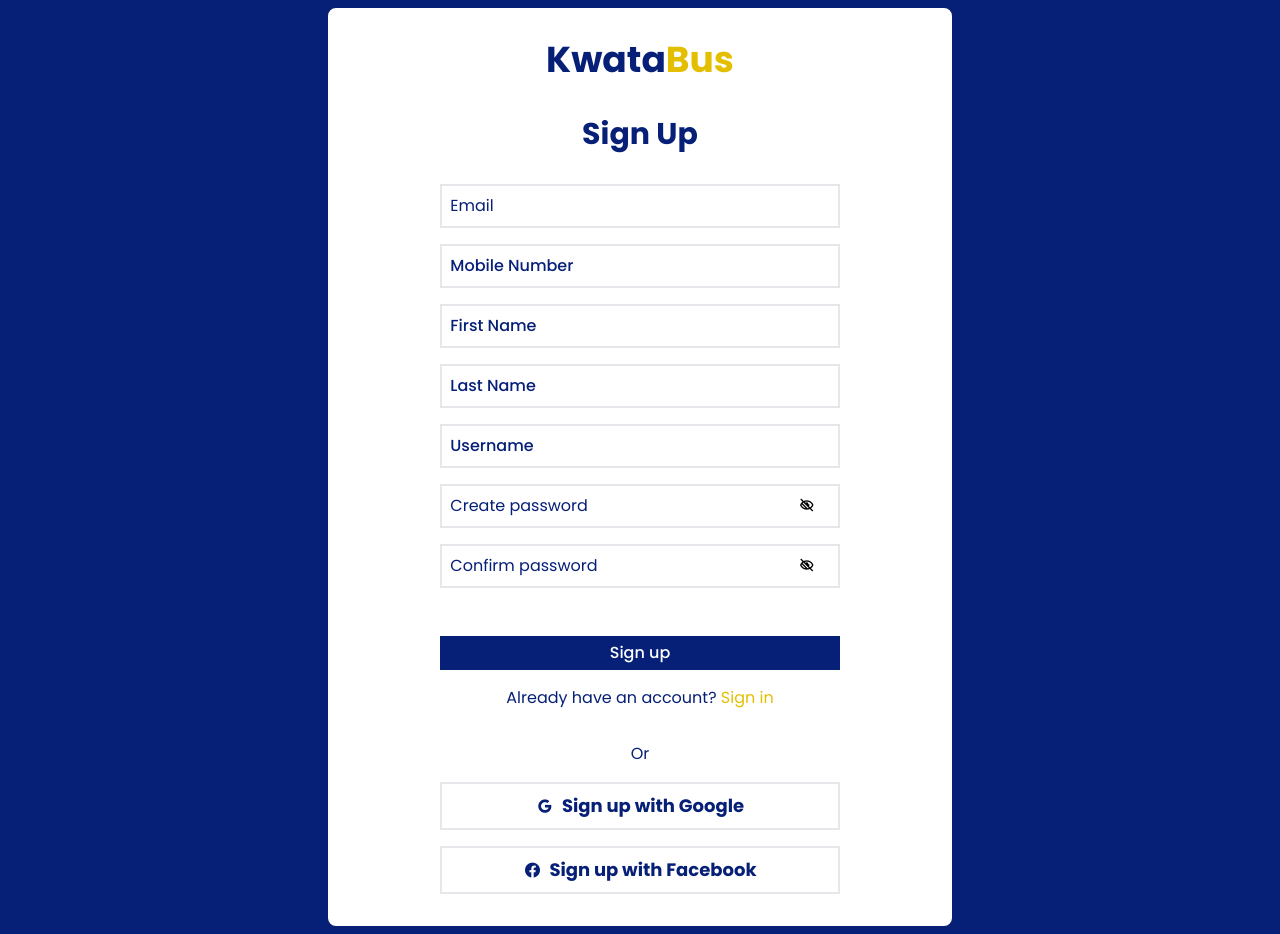
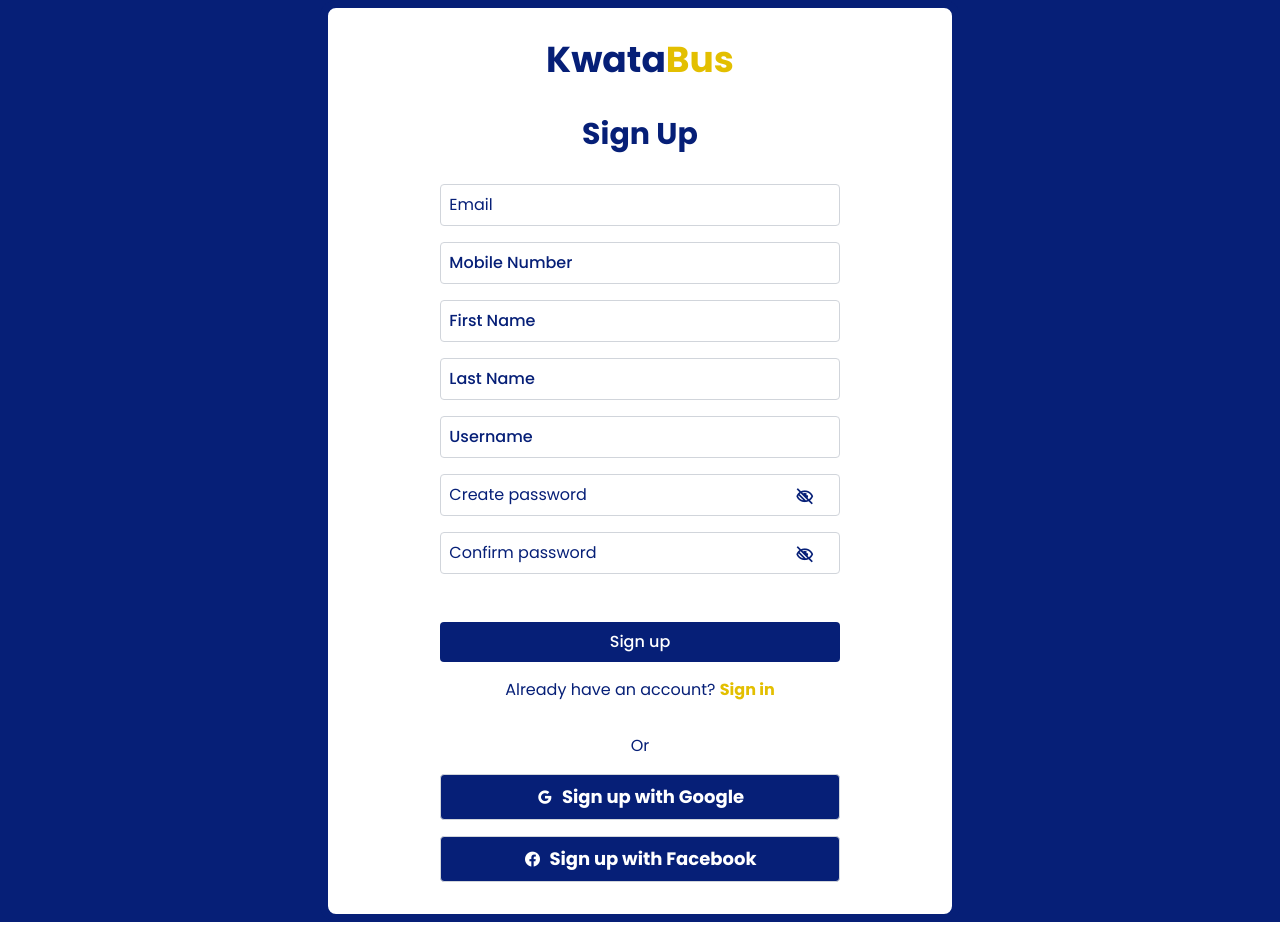
Before and after one commit to Patrickodida/KwataBus-App, a React (Vite) app: page /Signup in a window 1280 px wide. Built offline with nearby package versions, Linux system fonts and the light colour scheme; no server answers.

Commit message:
Modify styles in the sign up and login pages

```diff
--- a/src/pages/Login.jsx
+++ b/src/pages/Login.jsx
@@ -36,7 +36,7 @@
             <input
               id="email"
               type="email"
-              className="w-4/5  border-2 rounded-none p-2 mt-4 placeholder-[#061f77]"
+              className="w-4/5 rounded p-2 mt-4 placeholder-[#061f77] border border-gray-300 text-[#061f77] focus:outline-none"
               placeholder="Email"
               onChange={(e) => {
                 setInput({ ...input, email: e.target.value });
@@ -44,18 +44,21 @@
               value={input.email}
             />
           </div>
-          <div className="flex w-[80%] m-auto justify-center">
+          <div className="relative flex w-[80%] m-auto justify-center">
             <label for="password" className="text-lg m-[0] font-normal" />
             <input
               id="password"
               type="password"
-              className="w-4/5  border-2 rounded-none p-2 mt-4 placeholder-[#061f77]"
+              className="w-4/5 rounded p-2 mt-4 placeholder-[#061f77] border border-gray-300 text-[#061f77] focus:outline-none"
               placeholder="Password"
               onChange={(e) => {
                 setInput({ ...input, password: e.target.value });
               }}
               value={input.password}
             />
+            <span className="absolute top-[55%] transform -translate-y-1/4 right-[15%] text-[#061f77] text-[20px]">
+            <i class="bx bx-low-vision"></i>
+          </span>
           </div>
 
           <div className="mt-8 flex justify-center">
@@ -64,7 +67,7 @@
             </div>
           </div>
           <div className="flex justify-center m-auto w-[80%]">
-            <button type="submit" className="mt-4 w-4/5 font-medium text-base">
+            <button type="submit" className="mt-4 w-4/5 font-medium text-base rounded py-2 font-bold">
               Sign in
             </button>
           </div>
@@ -78,12 +81,12 @@
         <div className="mt-8 flex-col gap-y-4">
           <p className="text-[#061f77] text-center">Or</p>
           <div className="flex justify-center m-auto w-[80%]">
-            <button className="mt-4 font-medium text-base w-4/5">
+            <button className="flex w-4/5 py-2 mt-4 items-center justify-center gap-2 active:scale-[.98] hover:scale-[1.01] transition-all rounded bg-[#061f77] text-white text-lg font-bold border border-gray-300 text-[#061f77] focus:outline-none">
               <i class="bx bxl-google"></i>Sign in with Google
             </button>
           </div>
           <div className="flex justify-center m-auto w-[80%]">
-            <button className="mt-4 font-medium text-base w-4/5">
+            <button className="flex w-4/5 py-2 mt-4 items-center justify-center gap-2 active:scale-[.98] hover:scale-[1.01] transition-all rounded bg-[#061f77] text-white text-lg font-bold border border-gray-300 text-[#061f77] focus:outline-none">
               <i class="bx bxl-facebook-circle"></i>Sign in with Facebook
             </button>
           </div>
--- a/src/pages/Signup.jsx
+++ b/src/pages/Signup.jsx
@@ -39,11 +39,11 @@
       <form onSubmit={submitHandler} className="mt-4 ">
 
           <div className="flex w-[80%] m-auto justify-center">
-            <label for="email" className="text-lg m-[0] font-normal" />
+            <label for="email" className="text-lg m-[0]" />
           <input
             id="email"
             type="email"
-            className="w-4/5  border-2 rounded-none p-2 mt-4 placeholder-[#061f77]"
+            className="w-4/5 rounded p-2 mt-4 placeholder-[#061f77] border border-gray-300 text-[#061f77] focus:outline-none"
             placeholder="Email"
             onChange={(e) => {
               setInput({ ...input, email: e.target.value });
@@ -58,7 +58,7 @@
           <input
             id="mobileNumber"
             type="text"
-            className="w-4/5  border-2 rounded-none p-2 mt-4 placeholder-[#061f77] font-normal"
+            className="w-4/5 rounded p-2 mt-4 placeholder-[#061f77] border border-gray-300 text-[#061f77] focus:outline-none"
             placeholder="Mobile Number"
             onChange={(e) => {
               setInput({ ...input, mobileNumber: e.target.value });
@@ -67,11 +67,11 @@
           />
         </div>
         <div className="flex w-[80%] m-auto justify-center">
-          <label for="firstName" className="text-lg m-[0] font-normal" />
+          <label for="firstName" className="text-lg m-[0]" />
           <input
             id="firstName"
             type="text"
-            className="w-4/5  border-2 rounded-none p-2 mt-4 placeholder-[#061f77]"
+            className="w-4/5 rounded p-2 mt-4 placeholder-[#061f77] border border-gray-300 text-[#061f77] focus:outline-none"
             placeholder="First Name"
             onChange={(e) => {
               setInput({ ...input, firstName: e.target.value });
@@ -80,11 +80,11 @@
           />
         </div>
         <div className="flex w-[80%] m-auto justify-center">
-          <label for="lastName" className="text-lg m-[0] font-normal" />
+          <label for="lastName" className="text-lg m-[0]" />
           <input
             id="lastName"
             type="text"
-            className="w-4/5  border-2  rounded-none p-2 mt-4 placeholder-[#061f77]"
+            className="w-4/5 rounded p-2 mt-4 placeholder-[#061f77] border border-gray-300 text-[#061f77] focus:outline-none"
             placeholder="Last Name"
             onChange={(e) => {
               setInput({ ...input, lastName: e.target.value });
@@ -93,11 +93,11 @@
           />
         </div>
         <div className="flex w-[80%] m-auto justify-center">
-          <label for="userName" className="text-lg m-[0] font-normal" />
+          <label for="userName" className="text-lg m-[0]" />
           <input
             id="userName"
             type="text"
-            className="w-4/5  border-2 rounded-none p-2 mt-4 placeholder-[#061f77]"
+            className="w-4/5 rounded p-2 mt-4 placeholder-[#061f77] border border-gray-300 text-[#061f77] focus:outline-none"
             placeholder="Username"
             onChange={(e) => {
               setInput({ ...input, userName: e.target.value });
@@ -110,14 +110,14 @@
           <input
             id="password"
             type="password"
-            className="w-4/5 border-2 rounded-none p-2 mt-4 placeholder-[#061f77]"
+            className="w-4/5 rounded p-2 mt-4 placeholder-[#061f77] border border-gray-300 text-[#061f77] focus:outline-none"
             placeholder="Create password"
             onChange={(e) => {
               setInput({ ...input, password: e.target.value });
             }}
             value={input.password}
           />
-          <span className="absolute top-[55%] transform -translate-y-1/4 right-[15%]">
+          <span className="absolute top-[55%] transform -translate-y-1/4 right-[15%] text-[#061f77] text-[20px]">
             <i class="bx bx-low-vision"></i>
           </span>
         </div>
@@ -126,38 +126,38 @@
           <input
             id="confirmPassword"
             type="password"
-            className="w-4/5 border-2 rounded-none p-2 mt-4 placeholder-[#061f77]"
+            className="w-4/5 rounded p-2 mt-4 placeholder-[#061f77] border border-gray-300 text-[#061f77] focus:outline-none"
             placeholder="Confirm password"
             onChange={(e) => {
               setInput({ ...input, confirmPassword: e.target.value });
             }}
             value={input.confirmPassword}
           />
-          <span className="absolute top-[55%] transform -translate-y-1/4 right-[15%]">
+          <span className="absolute top-[55%] transform -translate-y-1/4 right-[15%] text-[#061f77] text-[20px]">
             <i class="bx bx-low-vision"></i>
           </span>
         </div>
         <div className="mt-8 flex justify-center"></div>
         <div className="flex justify-center m-auto w-[80%]">
-          <button type="submit" className="mt-4 font-medium text-base w-4/5">
+          <button type="submit" className="mt-4 font-medium text-base w-4/5 rounded py-2 font-bold">
             Sign up
           </button>
         </div>
         <div>
           <p className="text-center mt-4 text-[#061f77]">
             Already have an account?{" "}
-            <span className="text-[#e3bf00]">Sign in</span>
+            <span className="text-[#e3bf00] font-bold">Sign in</span>
           </p>
         </div>
         <div className="mt-8 flex-col gap-y-4">
           <p className="text-center text-[#061f77]">Or</p>
           <div className="flex justify-center m-auto w-[80%]">
-            <button className="flex w-4/5 rounded-none py-2 mt-4 border-2 items-center justify-center gap-2 active:scale-[.98] hover:scale-[1.01] transition-all py-2 rounded-none bg-white text-[#061f77] text-lg font-bold">
+            <button className="flex w-4/5 py-2 mt-4 items-center justify-center gap-2 active:scale-[.98] hover:scale-[1.01] transition-all rounded bg-[#061f77] text-white text-lg font-bold border border-gray-300 text-[#061f77] focus:outline-none">
               <i className="bx bxl-google "></i> Sign up with Google
             </button>
           </div>
           <div className="flex justify-center m-auto w-[80%]">
-            <button className="flex w-4/5 rounded-none py-2 mt-4 border-2 items-center justify-center gap-2 active:scale-[.98] hover:scale-[1.01] transition-all py-2 rounded-none bg-white text-[#061f77] text-lg font-bold">
+            <button className="flex w-4/5 py-2 mt-4 items-center justify-center gap-2 active:scale-[.98] hover:scale-[1.01] transition-all rounded bg-[#061f77] text-white text-lg font-bold border border-gray-300 text-[#061f77] focus:outline-none">
               <i class="bx bxl-facebook-circle"></i>Sign up with Facebook
             </button>
           </div>
```
